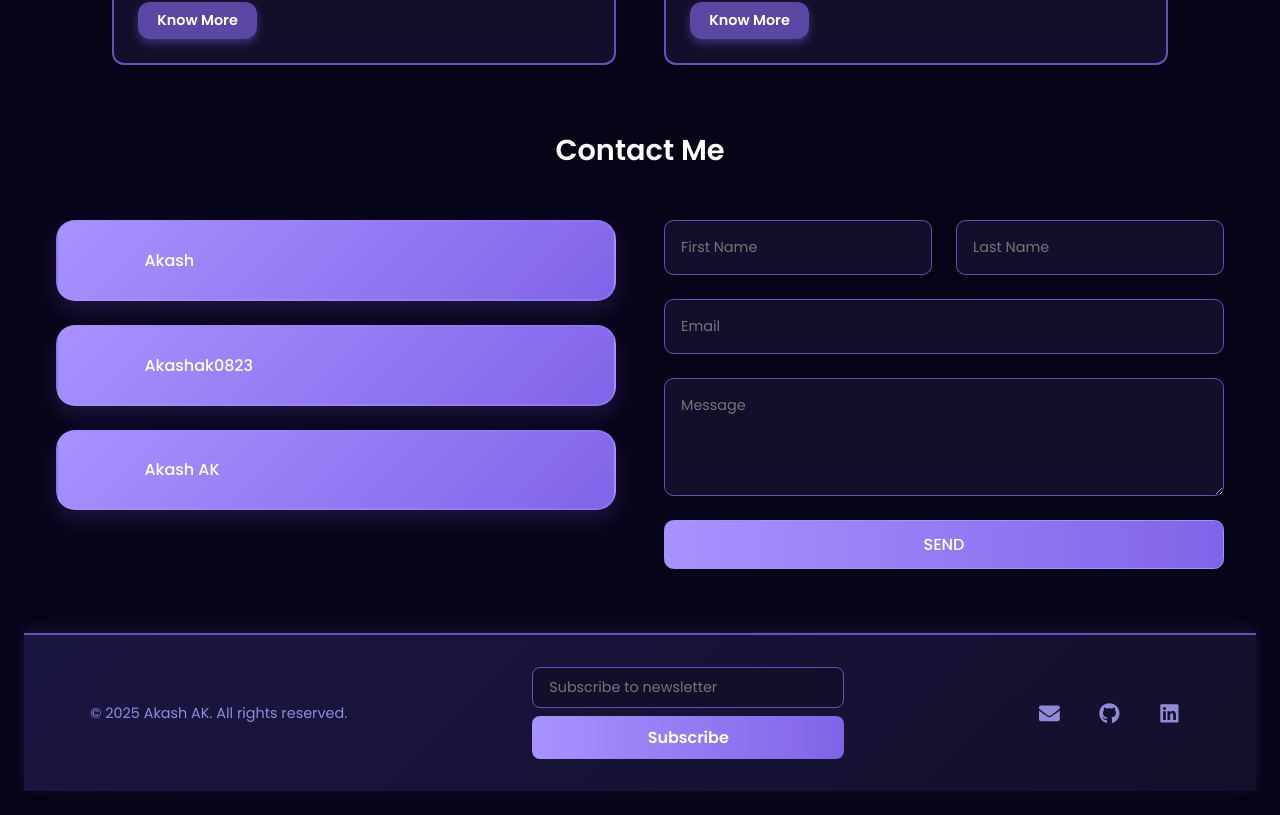
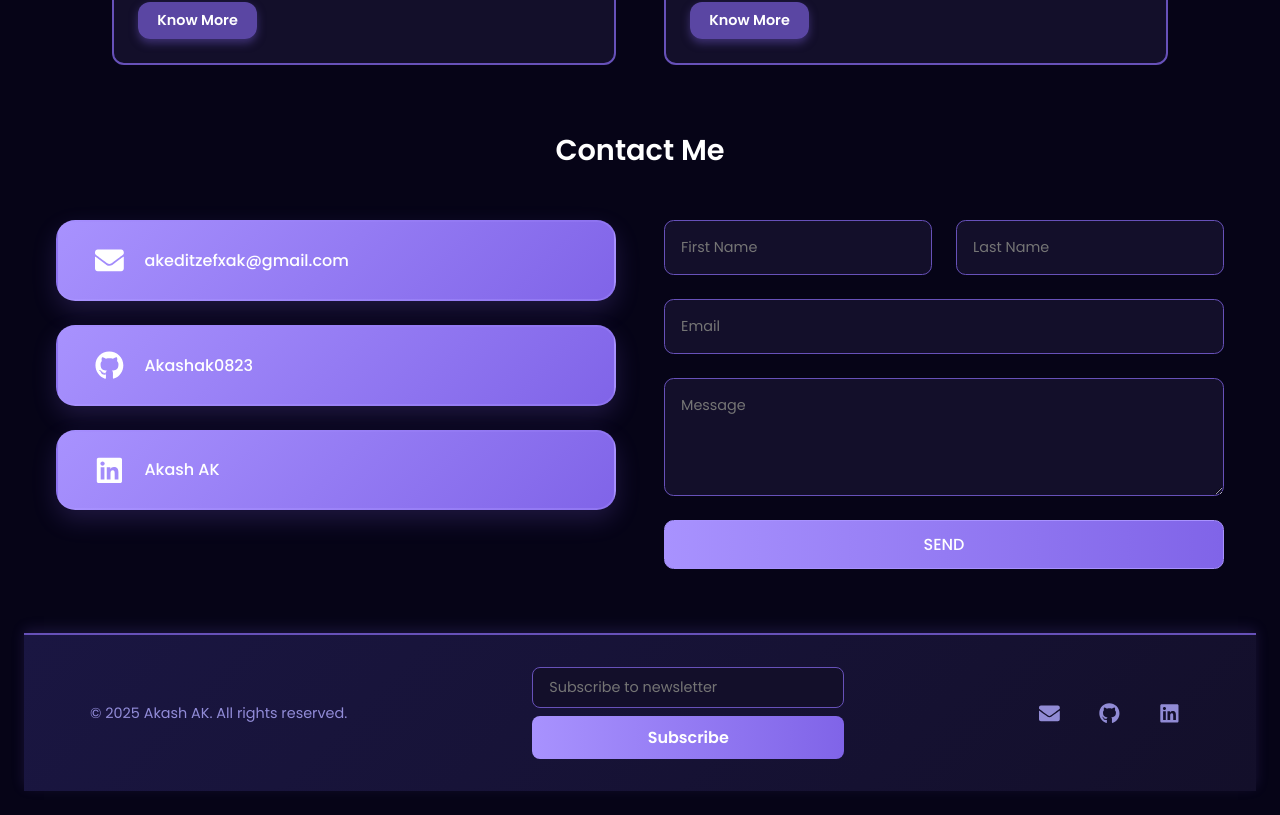
Before and after one commit to akashak0823/Akash_Portfolio, a React (Create React App) app: page / in a window 1280 px wide. Shown: the part 2010-2825 px from the top of the page. Built offline with nearby package versions, Linux system fonts and the light colour scheme.

Commit message:
Update Contact.jsx

```diff
--- a/src/Components/Contact/Contact.jsx
+++ b/src/Components/Contact/Contact.jsx
@@ -1,34 +1,53 @@
 import React from 'react';
-import "./Contact.css";
-import ContactCard from "./ContactCard/ContactCard";
-import ContactForm from "./ContactForm/ContactForm";
+import { motion } from 'framer-motion';
+import { FaGithub, FaLinkedin, FaEnvelope } from 'react-icons/fa';
+import './Contact.css';
+import ContactCard from './ContactCard/ContactCard';
+import ContactForm from './ContactForm/ContactForm';
 
 const Contact = () => {
   return (
-    <section className='contact-container' id='Contact'>
-      <h5>Contact Me</h5>
+    <section className="contact-container" id="Contact">
+      <motion.h5
+        initial={{ opacity: 0, y: -20 }}
+        animate={{ opacity: 1, y: 0 }}
+        transition={{ duration: 0.6 }}
+      >
+        Contact Me
+      </motion.h5>
 
-      <div className='contact-content'>
-        <div className='contact-left'>
+      <div className="contact-content">
+        <motion.div
+          className="contact-left"
+          initial={{ opacity: 0, x: -50 }}
+          animate={{ opacity: 1, x: 0 }}
+          transition={{ duration: 0.7 }}
+        >
           <ContactCard
-            iconUrl="./assets/mail (1).png"
-            text="Akash"
+            icon={<FaEnvelope />}
+            text="akeditzefxak@gmail.com"
             link="mailto:akeditzefxak@gmail.com"
           />
           <ContactCard
-            iconUrl="./assets/github-logo.png"
+            icon={<FaGithub />}
             text="Akashak0823"
             link="https://github.com/akashak0823"
           />
           <ContactCard
-            iconUrl="./assets/linkedin.png"
+            icon={<FaLinkedin />}
             text="Akash AK"
             link="https://www.linkedin.com/in/akash-ak-6b4704251"
           />
-        </div>
-        <div className='contact-right'>
+        </motion.div>
+
+        <motion.div
+          className="contact-right"
+          initial={{ opacity: 0, x: 50 }}
+          animate={{ opacity: 1, x: 0 }}
+          transition={{ duration: 0.7 }}
+        >
           <ContactForm />
-        </div>
+        </motion.div>
       </div>
     </section>
   );
```
